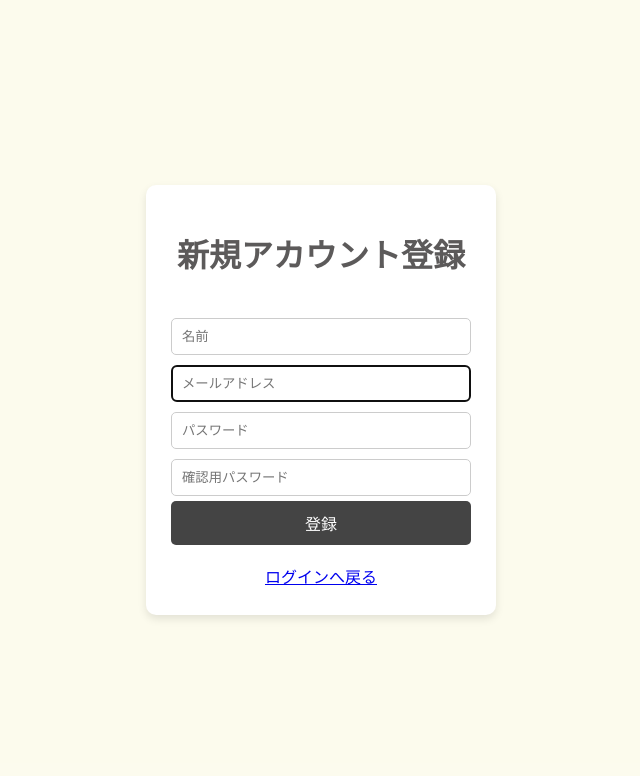
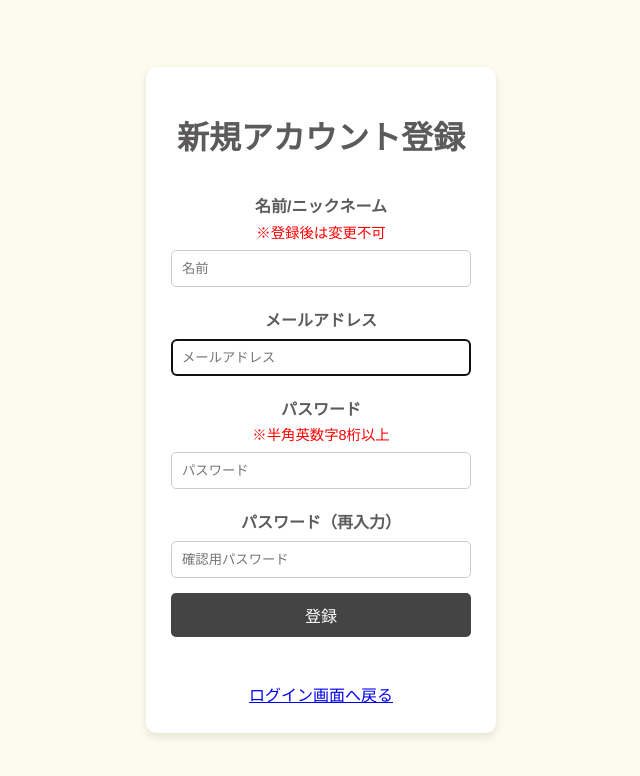
Before and after one commit to yunacha80/stock-item, a Django app: page /signup/ in a window 1280 px wide. Shown: the top 776 px of the page, without its empty margins (319-959 px from the left). Run offline with Django 4.2, Linux system fonts and the light colour scheme.

Commit message:
レビュー前完成

```diff
--- a/stock_item/App/templates/portfolio.html
+++ b/stock_item/App/templates/portfolio.html
@@ -40,7 +40,7 @@
     <h1>作品資料</h1>
     <ul class="portfolio-list">
         <li class="portfolio-li">
-            <a href="{% static 'portfolio/Project_proposal1.pdf' %}" target="_blank" class="btn-account-portfolio">企画書・画面設計図</a><br>
+            <a href="{% static 'portfolio/Project_proposal3.pdf' %}" target="_blank" class="btn-account-portfolio">企画書・画面設計図</a><br>
         </li>
         <li class="portfolio-li">
             <a href="{% static 'portfolio/Screen_transition.svg' %}" target="_blank" class="btn-account-portfolio">画面遷移図</a><br>
--- a/stock_item/App/templates/signup.html
+++ b/stock_item/App/templates/signup.html
@@ -9,18 +9,58 @@
 <body>
     <div class="login-container">
         <div class="login-box">
-    <h1>新規アカウント登録</h1>
-    <form method="post">
-        {% csrf_token %}
-        {{ form.name }}
-        {{ form.email }}
-        {{ form.password1 }}
-        {{ form.password2 }}
-        <button type="submit">登録</button>
-    </form>
-    {{ form.errors }}
+            <h1>新規アカウント登録</h1>
+            <form method="post">
+                {% csrf_token %}
 
-    <a href="{% url 'login' %}">ログインへ戻る</a>
+                <label class="form-label">名前/ニックネーム</label>
+                <div class="note">※登録後は変更不可</div>
+                <div class="form-input">{{ form.name }}</div>
+                {% if form.name.errors %}
+                    <ul class="errorlist">
+                        {% for error in form.name.errors %}
+                            <li>{{ error }}</li>
+                        {% endfor %}
+                    </ul>
+                {% endif %}
 
+                <label class="form-label">メールアドレス</label>
+                <div class="form-input">{{ form.email }}</div>
+                {% if form.email.errors %}
+                    <ul class="errorlist">
+                        {% for error in form.email.errors %}
+                            <li>{{ error }}</li>
+                        {% endfor %}
+                    </ul>
+                {% endif %}
+
+                <label class="form-label">パスワード</label>
+                <div class="note">※半角英数字8桁以上</div>
+                <div class="form-input">{{ form.password1 }}</div>
+                {% if form.password1.errors %}
+                    <ul class="errorlist">
+                        {% for error in form.password1.errors %}
+                            <li>{{ error }}</li>
+                        {% endfor %}
+                    </ul>
+                {% endif %}
+
+                <label class="form-label">パスワード（再入力）</label>
+                <div class="form-input">{{ form.password2 }}</div>
+                {% if form.password2.errors %}
+                    <ul class="errorlist">
+                        {% for error in form.password2.errors %}
+                            <li>{{ error }}</li>
+                        {% endfor %}
+                    </ul>
+                {% endif %}
+
+                <button type="submit">登録</button>
+            </form>
+
+            <br>
+            <a href="{% url 'login' %}">ログイン画面へ戻る</a>
+        </div>
+    </div>
 </body>
 </html>
--- a/stock_item/App/views.py
+++ b/stock_item/App/views.py
@@ -168,7 +168,10 @@ def item_list(request):
             last_purchase_date + timedelta(days=purchase_frequency) if last_purchase_date and purchase_frequency else None
         )
         reminder_due = (
-            next_purchase_date and next_purchase_date <= now().date() and item.id not in shopping_list_items
+            item.reminder and  # 🔹 これを追加
+            next_purchase_date and
+            next_purchase_date <= now().date() and
+            item.id not in shopping_list_items
         )
 
         item_data.append({
@@ -1592,7 +1595,7 @@ def shopping_list_view(request):
                 suggestions = [
                     {"type": "最安値", **price_suggestion},
                     {"type": "最短時間", **time_suggestion},
-                    {"type": "安値＋短時間", **balance_suggestion},
+                    {"type": "コストパフォーマンス重視(短時間+安価)", **balance_suggestion},
                 ]
 
                 print(f"DEBUG: 取扱いなし無視 (price_suggestion_ignore): {price_suggestion_ignore.get('missing_items', [])}")
--- a/stock_item/static/css/styles.css
+++ b/stock_item/static/css/styles.css
@@ -71,7 +71,11 @@ tfoot td {
     font-weight: bold;
 }
 
-
+.note {
+    color: red;
+    font-size: 0.9em;
+    margin-top: 2px;
+}
 
 /* フォーム要素 */
 form {
@@ -93,8 +97,15 @@ form {
     border: none;
 }
 
-
-
+.form-input {
+    margin-bottom: 10px;
+}
+
+.form-label {
+    display: block;
+    font-weight: bold;
+    margin-top: 1em;
+}
 
 form button {
     display: block;
```
Also changed, not shown: 1 other file.
